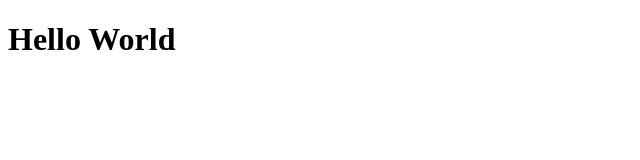
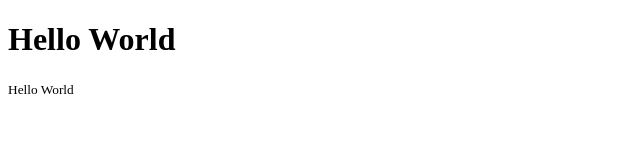
Before and after one commit to qianhl3/qianhl3.github.io, a plain HTML site: page index.html in a window 1280 px wide. Shown: the full height of the page, 0-640 px from the left. Drawn offline with Linux system fonts and the light colour scheme.

Commit message:
Add files via upload

```diff
--- a/index.html
+++ b/index.html
@@ -5,5 +5,6 @@
 	</head>
 	<body>
 		<h1>Hello World</h1>
+		<small>Hello World</small>
 	</body>
 </html>
```
